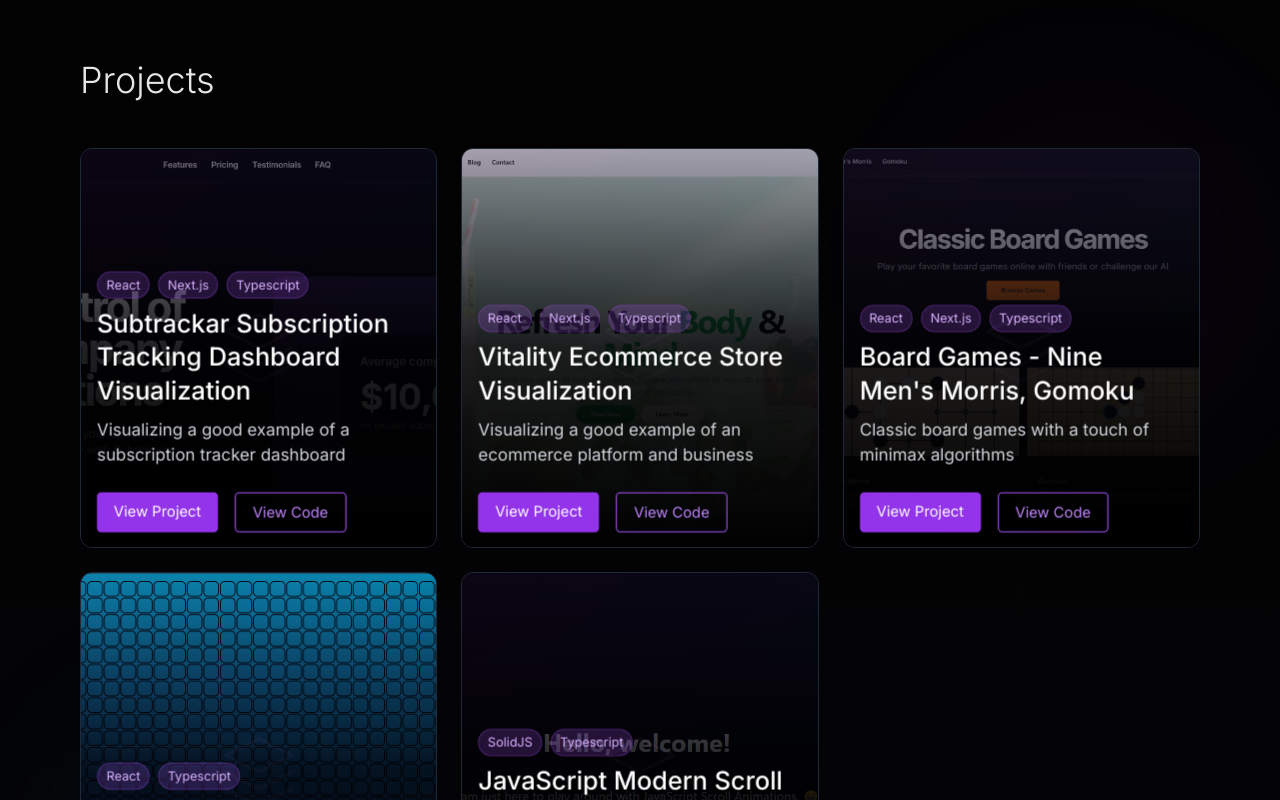
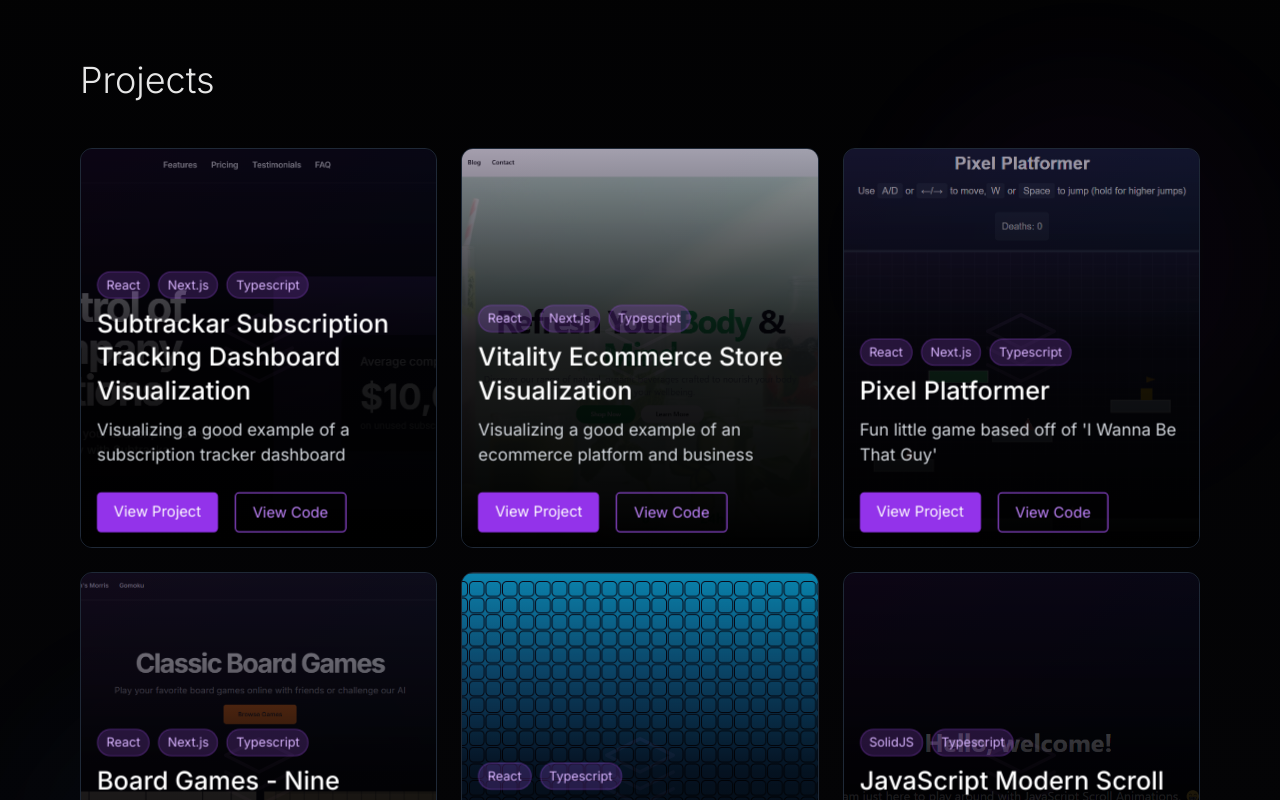
Before and after one commit to enbattle/enbattle.github.io, a Next.js app: page / in a window 1280 px wide. Shown: the part 980-1780 px from the top of the page. Built offline with nearby package versions, Linux system fonts and the light colour scheme.

Commit message:
Added pixel platformer game

```diff
--- a/src/app/components/projects.tsx
+++ b/src/app/components/projects.tsx
@@ -27,6 +27,14 @@ export default function Projects() {
       tags: ["React", "Next.js", "Typescript"],
       link: "https://enbattle.github.io/vitality/",
       github: "https://github.com/enbattle/vitality",
+    },
+    {
+      title: "Pixel Platformer",
+      description: "Fun little game based off of 'I Wanna Be That Guy'",
+      image: "./pixel-platformer.png",
+      tags: ["React", "Next.js", "Typescript"],
+      link: "https://enbattle.github.io/pixel-platformer/",
+      github: "https://github.com/enbattle/pixel-platformer",
     },
     {
       title: "Board Games - Nine Men's Morris, Gomoku",
```
Also changed, not shown: public/pixel-platformer.png (added).
